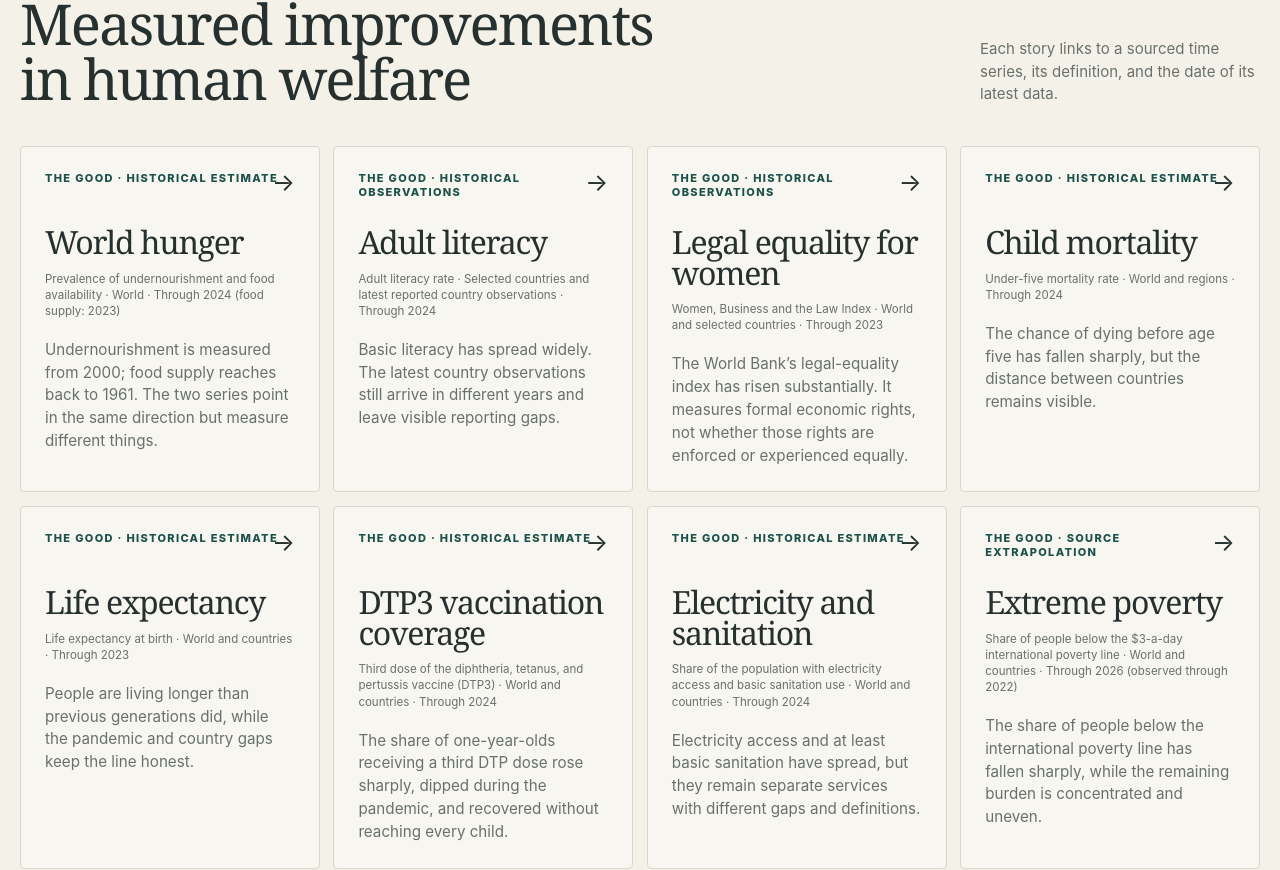
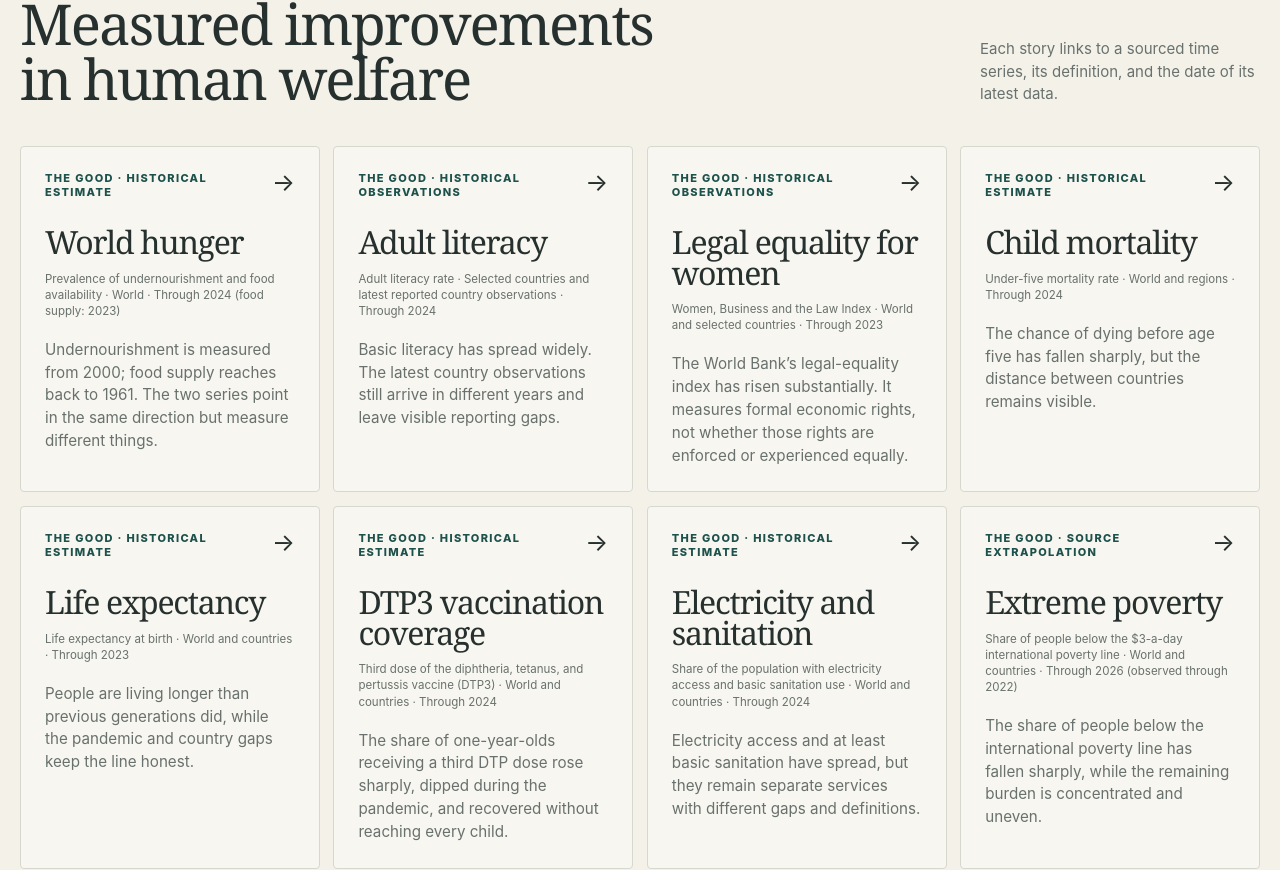
Before and after one commit to zadect/zadect.github.io, a React (Vite) app: page / in a window 1280 px wide. Shown: the part 1109-1979 px from the top of the page. Built offline with nearby package versions, Linux system fonts and the light colour scheme.

Commit message:
fix: prevent story card arrow overlap
Co-authored-by: Copilot <223556219+Copilot@users.noreply.github.com>

```diff
--- a/src/components/StoryCard.tsx
+++ b/src/components/StoryCard.tsx
@@ -13,19 +13,21 @@ export function StoryCard({ story }: StoryCardProps) {
       className={`story-card story-card--${story.category}`}
       to={`/${story.category}/${story.slug}`}
     >
-      <span className="story-card__meta">
-        {story.status === 'coming-soon'
-          ? `${category.label} · Coming next`
-          : `${category.label} · ${story.evidence.cardLabel}`}
+      <span className="story-card__header">
+        <span className="story-card__meta">
+          {story.status === 'coming-soon'
+            ? `${category.label} · Coming next`
+            : `${category.label} · ${story.evidence.cardLabel}`}
+        </span>
+        <span className="story-card__arrow" aria-hidden="true">
+          →
+        </span>
       </span>
       <span className="story-card__title">{story.title}</span>
       <span className="story-card__scope">
         {story.plannedMetric} · {story.geography} · Through {story.evidence.dataThrough}
       </span>
       <span className="story-card__summary">{story.summary}</span>
-      <span className="story-card__arrow" aria-hidden="true">
-        →
-      </span>
     </Link>
   );
 }
--- a/src/styles/global.css
+++ b/src/styles/global.css
@@ -591,7 +591,16 @@ h2 {
   background: var(--future-soft);
 }
 
+.story-card__header {
+  display: flex;
+  align-items: flex-start;
+  gap: 0.75rem;
+  min-width: 0;
+  min-height: 2.25rem;
+}
+
 .story-card__meta {
+  flex: 1 1 auto;
   min-width: 0;
   max-width: 100%;
   color: var(--good-deep);
@@ -652,9 +661,7 @@ h2 {
 }
 
 .story-card__arrow {
-  position: absolute;
-  top: 1.5rem;
-  right: 1.5rem;
+  flex: 0 0 auto;
   font-size: 1.5rem;
   line-height: 1;
 }
```
Also changed, not shown: 1 other file (tests, documents, lock files or other folders).
